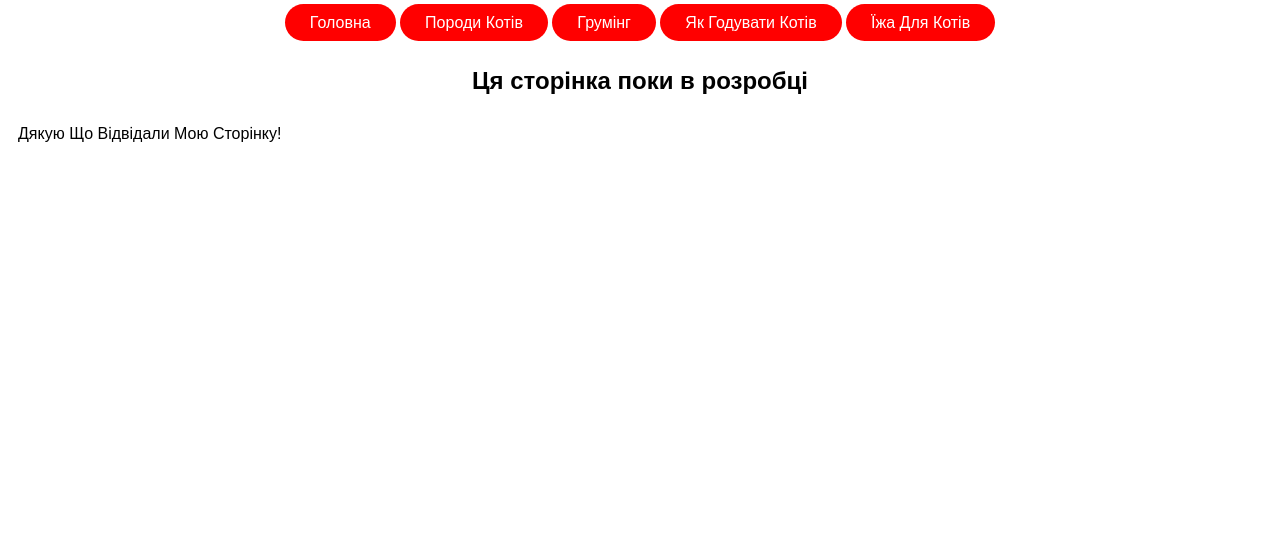
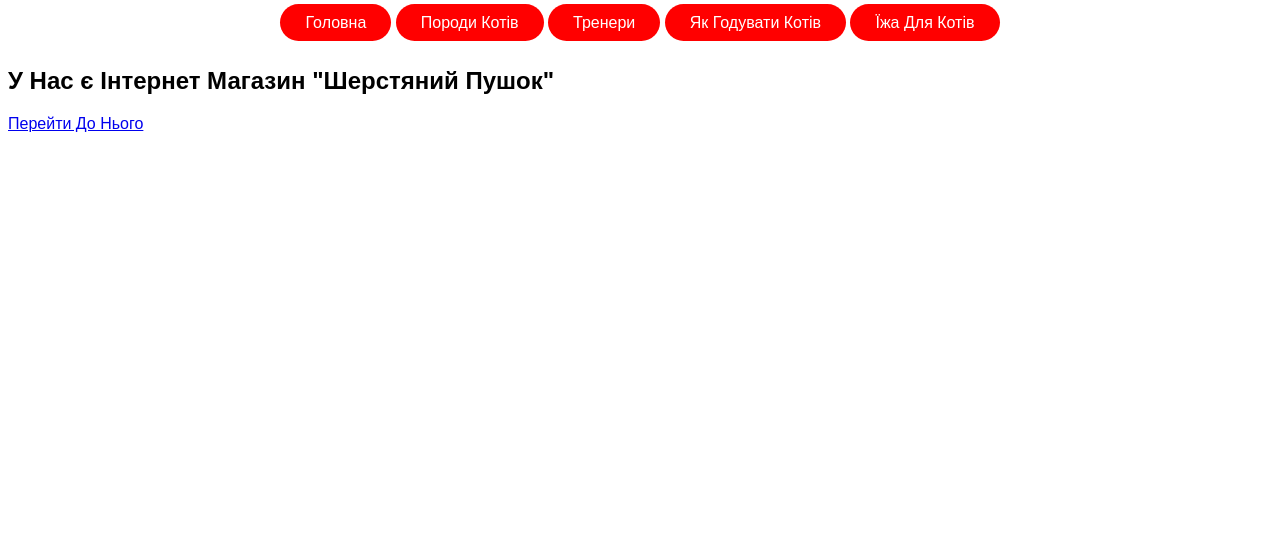
Before and after one commit to nik999-creator/Pro-Kotiv, a plain HTML site: page index4.html in a window 1280 px wide. Shown: the part 254-800 px from the top of the page. Drawn offline with Linux system fonts and the light colour scheme.

Commit message:
Update index4.html

```diff
--- a/index4.html
+++ b/index4.html
@@ -10,19 +10,18 @@
 Все Про Котів</h1>
          <nav>
             <a href="index.html">Головна</a>
-            <a href="index1.html">Породи Котів</a>
-          <a href="index2.html">Грумінг</a>
+          <a href="index1.html">Породи Котів</a>
+          <a href="index2.html">Тренери</a>
           <a href="index3.html">Як Годувати Котів</a>
           <a href="index4.html">Їжа Для Котів</a>
-       </nav>
+         </nav>
         </header>
-        <main>
-            <h2>
-               Ця сторінка поки в розробці </h2>
+        <h2>
+          У Нас є Інтернет Магазин "Шерстяний Пушок"</h2>
 
-        </main>
-        <footer>
-     Дякую Що Відвідали Мою Сторінку!
-        </footer>
-    </body>
+          <nav1>
+            <a href="index5.html">Перейти До Нього</a>
+          </nav1>
+
+        </body>
 </html>
```
